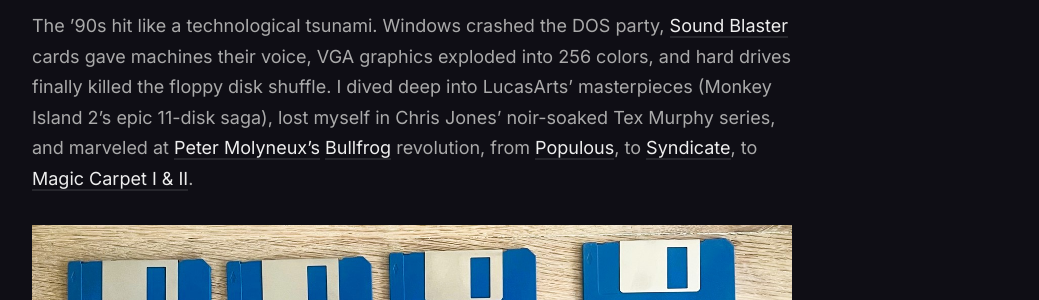
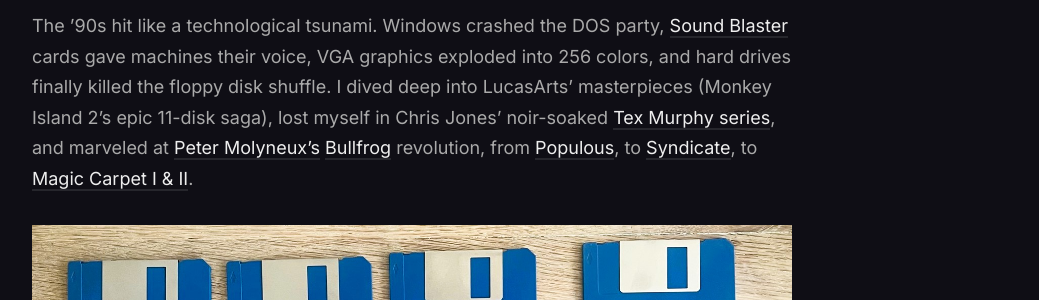
Before and after one commit to somethingdarkside1/somethingdarkside1.github.io, a Jekyll site: the page built from _posts/2024-12-16-The-DOS-era-and-where-it-all-began.md, in a window 1280 px wide and 900 px high, scrolled down 2793 px. Shown: the part 214-514 px from the top of the window, without its empty margins (228-1267 px from the left). Built offline with Jekyll 4.4.1, drawn with Linux system fonts in a browser that asks for light colours; comment, search, counter and statistics services are not loaded; some of the changed lines change nothing that is shown.

Commit message:
Update 2024-12-16-The-DOS-era-and-where-it-all-began.md

```diff
--- a/_posts/2024-12-16-The-DOS-era-and-where-it-all-began.md
+++ b/_posts/2024-12-16-The-DOS-era-and-where-it-all-began.md
@@ -43,7 +43,7 @@
 
 
 
-The '90s hit like a technological tsunami. Windows crashed the DOS party, [Sound Blaster](https://en.wikipedia.org/wiki/Sound_Blaster) cards gave machines their voice, VGA graphics exploded into 256 colors, and hard drives finally killed the floppy disk shuffle. I dived deep into LucasArts' masterpieces (Monkey Island 2's epic 11-disk saga), lost myself in Chris Jones' noir-soaked Tex Murphy series, and marveled at [Peter Molyneux's](https://en.wikipedia.org/wiki/Peter_Molyneux) [Bullfrog](https://en.wikipedia.org/wiki/Bullfrog_Productions) revolution, from [Populous](https://en.wikipedia.org/wiki/Populous_(series)), to [Syndicate](https://en.wikipedia.org/wiki/Syndicate_(series)), to [Magic Carpet I & II](https://en.wikipedia.org/wiki/Magic_Carpet_(video_game)).
+The '90s hit like a technological tsunami. Windows crashed the DOS party, [Sound Blaster](https://en.wikipedia.org/wiki/Sound_Blaster) cards gave machines their voice, VGA graphics exploded into 256 colors, and hard drives finally killed the floppy disk shuffle. I dived deep into LucasArts' masterpieces (Monkey Island 2's epic 11-disk saga), lost myself in Chris Jones' noir-soaked [Tex Murphy series](https://en.wikipedia.org/wiki/Tex_Murphy), and marveled at [Peter Molyneux's](https://en.wikipedia.org/wiki/Peter_Molyneux) [Bullfrog](https://en.wikipedia.org/wiki/Bullfrog_Productions) revolution, from [Populous](https://en.wikipedia.org/wiki/Populous_(series)), to [Syndicate](https://en.wikipedia.org/wiki/Syndicate_(series)), to [Magic Carpet I & II](https://en.wikipedia.org/wiki/Magic_Carpet_(video_game)).
 
 ![Monkey Island Floppy Disks](/images/monkey-island-floppy-disks.jpeg)
 *A lot of floppy disks*
```
